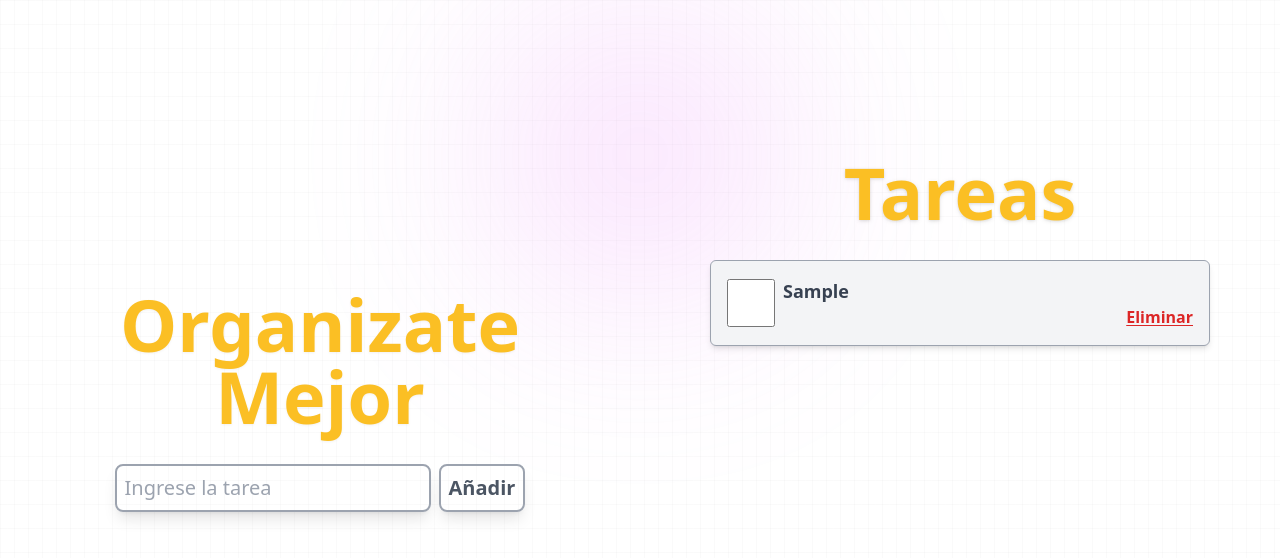
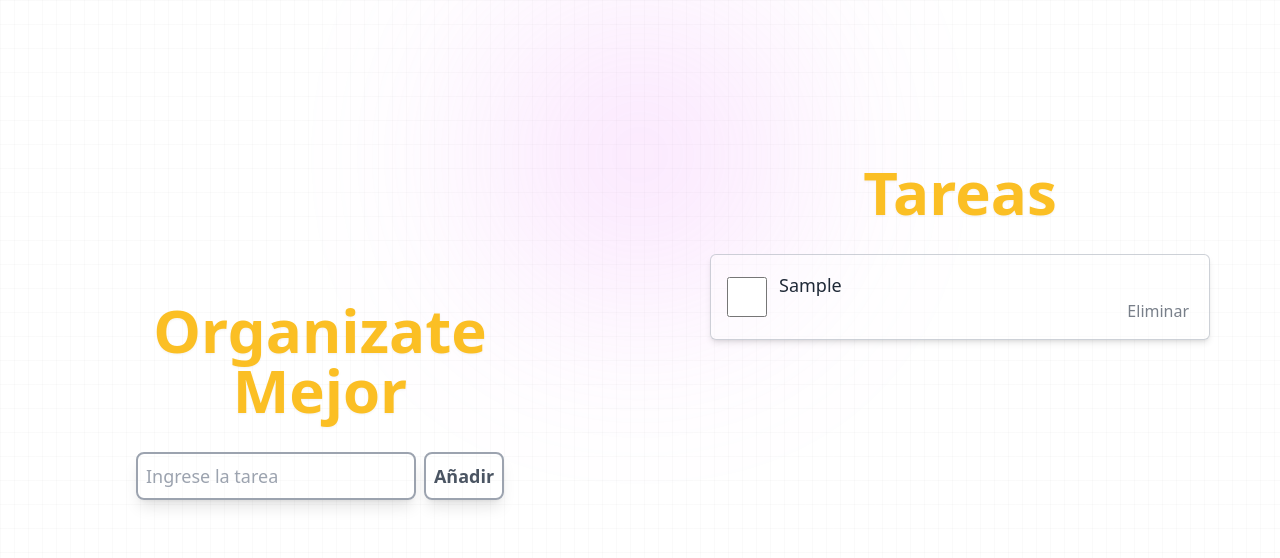
Before and after one commit to EBN10/Organizar-App, a React (Vite) app: page / in a window 1280 px wide. Both pictures are taken after typing "Sample" into the empty fields and a click on the button "Añadir". Shown: the top 558 px of the page. Built offline with nearby package versions, Linux system fonts and the light colour scheme.

Commit message:
Arreglados tamaños responsivos

```diff
--- a/src/ListaTareas.jsx
+++ b/src/ListaTareas.jsx
@@ -3,7 +3,7 @@ import Tarea from './components/Tarea';
 function ListaTareas({ tareas, setTareas }) {
   return (
     <div className="w-full lg:h-full flex flex-col justify-center items-center">
-      <h1 className="text-5xl shrink-0 font-bold text-amber-400 text-center mb-8 lg:text-7xl drop-shadow">
+      <h1 className="text-5xl shrink-0 font-bold text-amber-400 text-center mb-8 lg:text-6xl drop-shadow-sm">
         Tareas
       </h1>
       <div className="flex shrink-0 flex-col gap-3 items-center w-full max-w-screen-md lg:h-96 overflow-y-scroll pb-8">
--- a/src/Principal.jsx
+++ b/src/Principal.jsx
@@ -13,7 +13,7 @@ function Principal({ setTareas, tareas }) {
   };
   return (
     <div className="w-full lg:w-1/2 lg:h-full h-1/2 shrink-0 flex flex-col justify-center items-center gap-8">
-      <h1 className="text-5xl lg:text-7xl font-bold text-amber-400 drop-shadow-sm text-center">
+      <h1 className="text-5xl lg:text-6xl font-bold text-amber-400 drop-shadow-sm text-center">
         Organizate
         <br />
         Mejor
@@ -22,11 +22,11 @@ function Principal({ setTareas, tareas }) {
         <input
           type="text"
           placeholder="Ingrese la tarea"
-          className="border-2 bg-white/10 transition hover:scale-105 hover:shadow-xl hover:bg-gray-50 focus-visible:bg-gray-50 border-gray-400 rounded-lg p-2 w-70 shadow-lg text-gray-900 outline-amber-400 lg:text-xl"
+          className="border-2 bg-white/10 transition hover:scale-105 hover:shadow-xl hover:bg-gray-50 focus-visible:bg-gray-50 border-gray-400 rounded-lg p-2 w-70 shadow-lg text-gray-900 outline-amber-400 lg:text-lg"
           value={titulo}
           onChange={(e) => setTitulo(e.target.value)}
         />
-        <button className="border-2 bg-white/10 border-gray-400 rounded-lg p-2 shadow-lg font-semibold text-gray-600 hover:bg-gray-50 transition hover:scale-105 hover:shadow-xl lg:text-xl">
+        <button className="border-2 bg-white/10 border-gray-400 rounded-lg p-2 shadow-lg font-semibold text-gray-600 hover:bg-gray-50 transition hover:scale-105 hover:shadow-xl lg:text-lg">
           Añadir
         </button>
       </form>
--- a/src/components/Tarea.jsx
+++ b/src/components/Tarea.jsx
@@ -10,10 +10,10 @@ function Tarea({ tarea, setTareas, tareas }) {
     setCompletada(!completada);
   };
   return (
-    <article className="bg-gray-100 w-[90%] sm:w-[80%] p-4 rounded-md shadow-md border shrink-0 border-gray-400 flex gap-2 lg:w-[500px] items-center">
+    <article className="bg-white/40 w-[90%] sm:w-[80%] p-4 rounded-md shadow-md border shrink-0 border-gray-400/50 flex gap-3 lg:w-[500px] items-center">
       <input
         type="checkbox"
-        className="size-12 accent-green-600 shrink-0"
+        className="size-10 accent-green-600 shrink-0 border-none"
         checked={completada}
         onClick={completarTarea}
       />
@@ -21,12 +21,12 @@ function Tarea({ tarea, setTareas, tareas }) {
         <p
           className={`${
             completada ? 'line-through opacity-60' : ''
-          } font-semibold text-gray-700 text-lg break-words `}
+          } font-medium text-gray-800 text-lg break-words `}
         >
           {tarea.title}
         </p>
         <button
-          className="inline ml-auto text-red-600 underline underline-offset-2 font-semibold"
+          className="inline ml-auto text-slate-800/60 hover:text-red-600 hover:underline underline-offset-2 hover:font-semibold transition"
           onClick={eliminarTarea}
         >
           Eliminar
```
